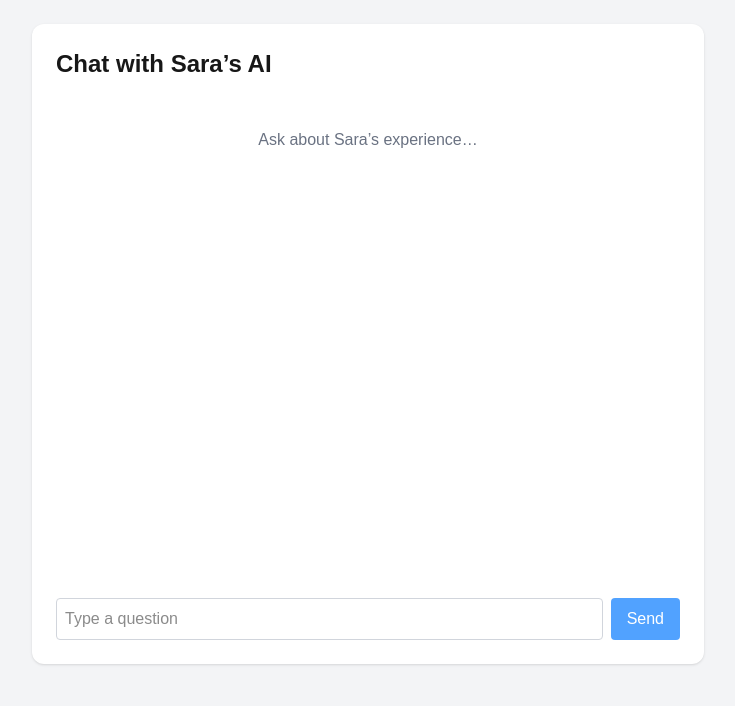
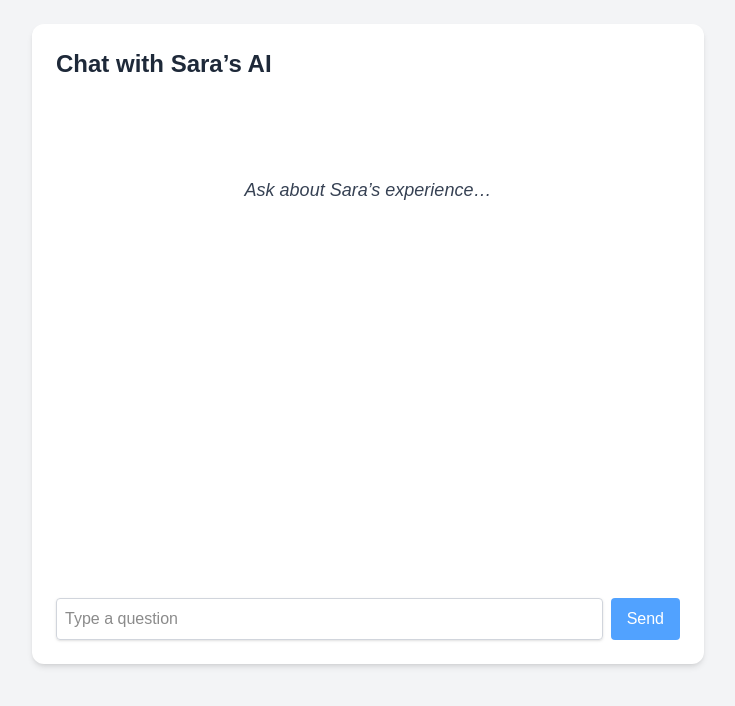
Before and after one commit to s-swart/sara-chatbot, a Next.js app: page / in a window 1280 px wide. Shown: the top 706 px of the page, without its empty margins (272-1007 px from the left). Built offline with nearby package versions, Linux system fonts and the light colour scheme.

Commit message:
improving readability

```diff
--- a/src/app/page.tsx
+++ b/src/app/page.tsx
@@ -34,17 +34,19 @@ export default function Home() {
 
   return (
     <main className="min-h-screen bg-gray-100 p-6">
-      <div className="mx-auto max-w-2xl h-[80vh] bg-white p-6 rounded-xl shadow flex flex-col">
-        <h1 className="text-2xl font-semibold mb-4">Chat with Sara’s AI</h1>
+      <div className="mx-auto max-w-2xl h-[80vh] bg-white p-6 rounded-xl shadow-md flex flex-col">
+        <h1 className="text-2xl font-semibold text-gray-800 mb-4">Chat with Sara’s AI</h1>
 
         <div className="flex-1 overflow-y-auto space-y-2 mb-4">
           {messages.length === 0 && (
-            <p className="text-center text-gray-500 py-8">Ask about Sara’s experience…</p>
+            <p className="text-center text-gray-700 py-20 text-lg italic">
+              Ask about Sara’s experience…
+            </p>
           )}
 
           {messages.map((m, i) => (
             <div key={i}
-              className={`p-3 rounded-lg max-w-[80%] ${
+              className={`p-3 text-base leading-relaxed rounded-lg max-w-[80%] ${
                 m.role === 'user' ? 'bg-blue-100 ml-auto' : 'bg-gray-200 mr-auto'
               }`}>
               {m.text}
@@ -65,13 +67,13 @@ export default function Home() {
             onChange={e => setInput(e.target.value)}
             onKeyDown={e => e.key === 'Enter' && send()}
             disabled={loading}
-            className="flex-1 border border-gray-300 rounded p-2"
+            className="flex-1 border border-gray-300 rounded p-2 shadow-sm focus:outline-none focus:ring-2 focus:ring-blue-500"
             placeholder="Type a question"
           />
           <button
             onClick={send}
             disabled={loading || !input.trim()}
-            className="bg-blue-600 text-white px-4 py-2 rounded disabled:bg-blue-400">
+            className="bg-blue-600 text-white px-4 py-2 rounded hover:bg-blue-700 disabled:bg-blue-400 transition-colors">
             {loading ? '...' : 'Send'}
           </button>
         </div>
```
